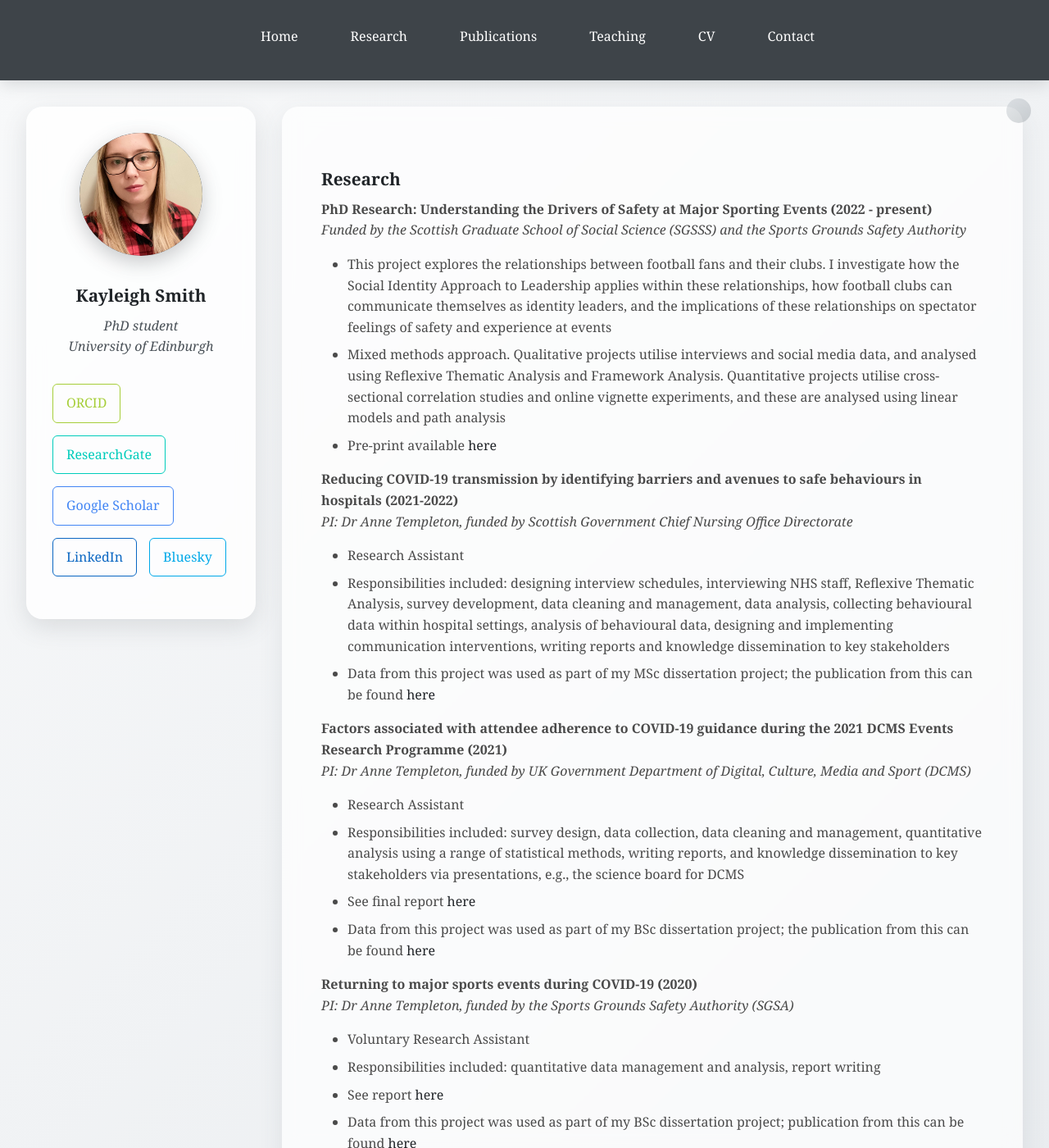
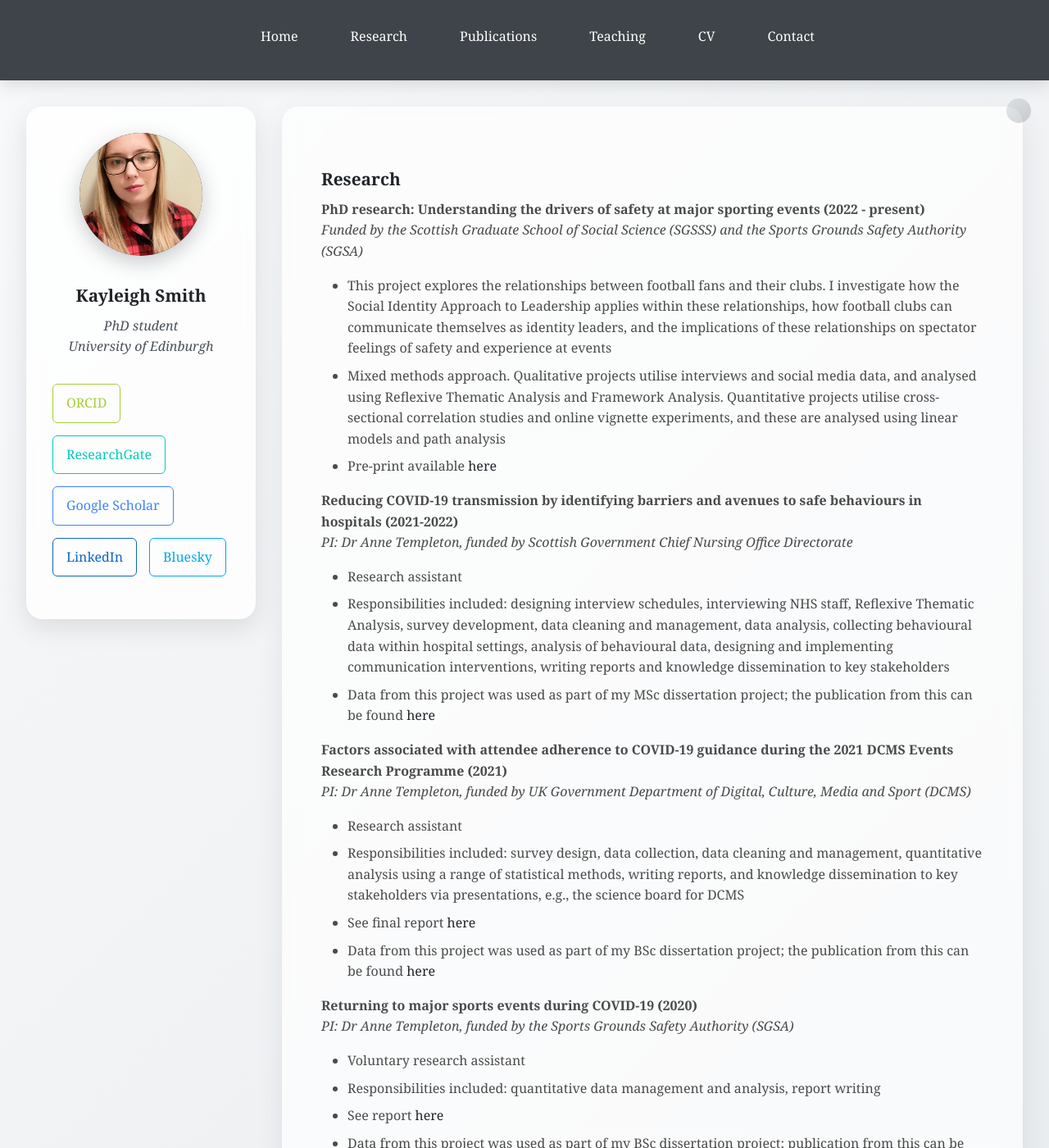
Before and after one commit to kayleigh-smith/kayleigh-smith.github.io, a Jekyll site: the page built from research.md, in a window 1280 px wide and 1400 px high. Shown: the whole window at 82% size. Built offline with Jekyll 4.4.1, drawn with Linux system fonts in a browser that asks for light colours; our own code applies the rules of GitHub Pages for plain Markdown files.

```diff
--- a/research.md
+++ b/research.md
@@ -1,8 +1,8 @@
 ### Research
 
-#### PhD Research: Understanding the Drivers of Safety at Major Sporting Events (2022 - present)
+#### PhD research: Understanding the drivers of safety at major sporting events (2022 - present)
 
-*Funded by the Scottish Graduate School of Social Science (SGSSS) and the Sports Grounds Safety Authority*
+*Funded by the Scottish Graduate School of Social Science (SGSSS) and the Sports Grounds Safety Authority (SGSA)*
 
 - This project explores the relationships between football fans and their clubs. I investigate how the Social Identity Approach to Leadership applies within these relationships, how football clubs can communicate themselves as identity leaders, and the implications of these relationships on spectator feelings of safety and experience at events
 
@@ -14,7 +14,7 @@
 
 *PI: Dr Anne Templeton, funded by Scottish Government Chief Nursing Office Directorate*
 
-- Research Assistant
+- Research assistant
 
 - Responsibilities included: designing interview schedules, interviewing NHS staff, Reflexive Thematic Analysis, survey development, data cleaning and management, data analysis, collecting behavioural data within hospital settings, analysis of behavioural data, designing and implementing communication interventions, writing reports and knowledge dissemination to key stakeholders
 
@@ -24,7 +24,7 @@
 
 *PI: Dr Anne Templeton, funded by UK Government Department of Digital, Culture, Media and Sport (DCMS)*
 
-- Research Assistant
+- Research assistant
 
 - Responsibilities included: survey design, data collection, data cleaning and management, quantitative analysis using a range of statistical methods, writing reports, and knowledge dissemination to key stakeholders via presentations, e.g., the science board for DCMS
 
@@ -38,7 +38,7 @@
 
 *PI: Dr Anne Templeton, funded by the Sports Grounds Safety Authority (SGSA)*
 
--   Voluntary Research Assistant
+-   Voluntary research assistant
 
 -   Responsibilities included: quantitative data management and analysis, report writing
 
```
Also changed, not shown: teaching.md (added, +25 -0 lines).
